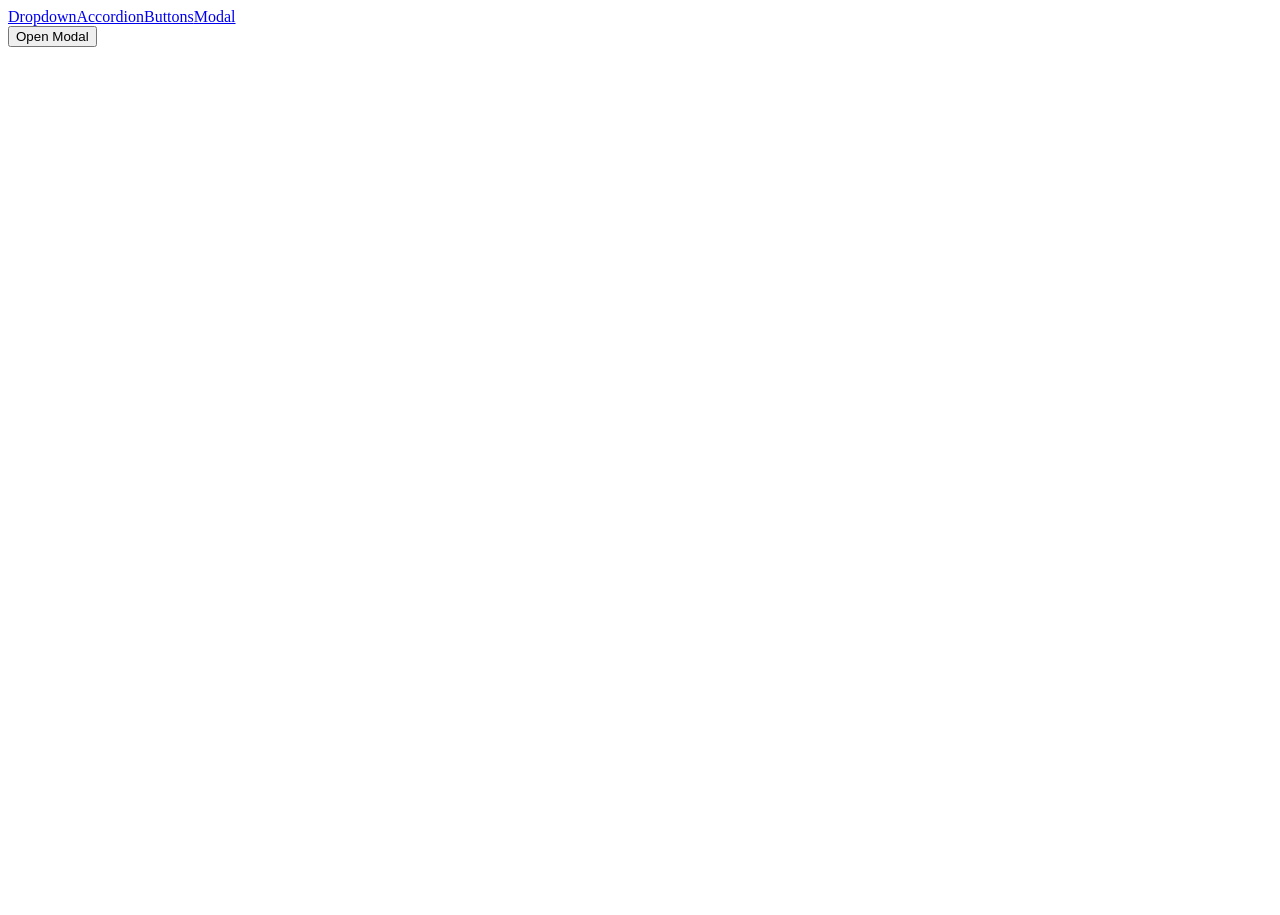
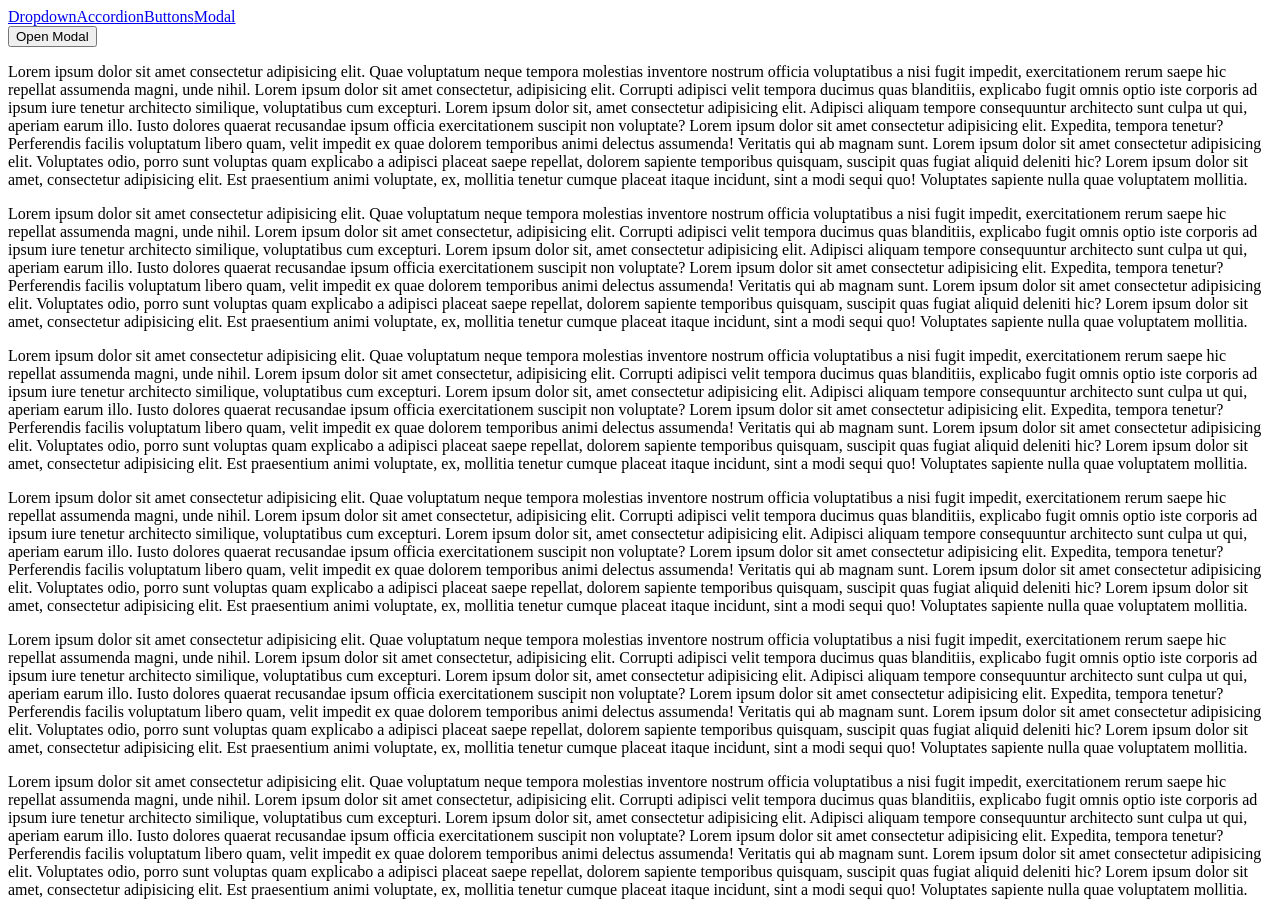
Before and after one commit to paudel54/ReactJS, a React (Create React App) app in the folder 5_comps/: page /modal in a window 1280 px wide. Before the commit the page ends 800 px from the top, so only its background shows below. Built offline with nearby package versions, Linux system fonts and the light colour scheme.

Commit message:
Bug occured , on model opened the bg text comes on scroll, we need to disable scroll to fix a bug

```diff
--- a/5_comps/src/pages/ModalPage.js
+++ b/5_comps/src/pages/ModalPage.js
@@ -30,6 +30,48 @@ function ModalPage() {
             </Button>
             {/* shows first false value:blank and last truty value when clicked */}
             {showModal && modal}
+            <p>Lorem ipsum dolor sit amet consectetur adipisicing elit. Quae voluptatum neque tempora molestias inventore nostrum officia voluptatibus a nisi fugit impedit, exercitationem rerum saepe hic repellat assumenda magni, unde nihil.
+                Lorem ipsum dolor sit amet consectetur, adipisicing elit. Corrupti adipisci velit tempora ducimus quas blanditiis, explicabo fugit omnis optio iste corporis ad ipsum iure tenetur architecto similique, voluptatibus cum excepturi.
+                Lorem ipsum dolor sit, amet consectetur adipisicing elit. Adipisci aliquam tempore consequuntur architecto sunt culpa ut qui, aperiam earum illo. Iusto dolores quaerat recusandae ipsum officia exercitationem suscipit non voluptate?
+                Lorem ipsum dolor sit amet consectetur adipisicing elit. Expedita, tempora tenetur? Perferendis facilis voluptatum libero quam, velit impedit ex quae dolorem temporibus animi delectus assumenda! Veritatis qui ab magnam sunt.
+                Lorem ipsum dolor sit amet consectetur adipisicing elit. Voluptates odio, porro sunt voluptas quam explicabo a adipisci placeat saepe repellat, dolorem sapiente temporibus quisquam, suscipit quas fugiat aliquid deleniti hic?
+                Lorem ipsum dolor sit amet, consectetur adipisicing elit. Est praesentium animi voluptate, ex, mollitia tenetur cumque placeat itaque incidunt, sint a modi sequi quo! Voluptates sapiente nulla quae voluptatem mollitia.
+            </p>
+            <p>Lorem ipsum dolor sit amet consectetur adipisicing elit. Quae voluptatum neque tempora molestias inventore nostrum officia voluptatibus a nisi fugit impedit, exercitationem rerum saepe hic repellat assumenda magni, unde nihil.
+                Lorem ipsum dolor sit amet consectetur, adipisicing elit. Corrupti adipisci velit tempora ducimus quas blanditiis, explicabo fugit omnis optio iste corporis ad ipsum iure tenetur architecto similique, voluptatibus cum excepturi.
+                Lorem ipsum dolor sit, amet consectetur adipisicing elit. Adipisci aliquam tempore consequuntur architecto sunt culpa ut qui, aperiam earum illo. Iusto dolores quaerat recusandae ipsum officia exercitationem suscipit non voluptate?
+                Lorem ipsum dolor sit amet consectetur adipisicing elit. Expedita, tempora tenetur? Perferendis facilis voluptatum libero quam, velit impedit ex quae dolorem temporibus animi delectus assumenda! Veritatis qui ab magnam sunt.
+                Lorem ipsum dolor sit amet consectetur adipisicing elit. Voluptates odio, porro sunt voluptas quam explicabo a adipisci placeat saepe repellat, dolorem sapiente temporibus quisquam, suscipit quas fugiat aliquid deleniti hic?
+                Lorem ipsum dolor sit amet, consectetur adipisicing elit. Est praesentium animi voluptate, ex, mollitia tenetur cumque placeat itaque incidunt, sint a modi sequi quo! Voluptates sapiente nulla quae voluptatem mollitia.
+            </p>
+            <p>Lorem ipsum dolor sit amet consectetur adipisicing elit. Quae voluptatum neque tempora molestias inventore nostrum officia voluptatibus a nisi fugit impedit, exercitationem rerum saepe hic repellat assumenda magni, unde nihil.
+                Lorem ipsum dolor sit amet consectetur, adipisicing elit. Corrupti adipisci velit tempora ducimus quas blanditiis, explicabo fugit omnis optio iste corporis ad ipsum iure tenetur architecto similique, voluptatibus cum excepturi.
+                Lorem ipsum dolor sit, amet consectetur adipisicing elit. Adipisci aliquam tempore consequuntur architecto sunt culpa ut qui, aperiam earum illo. Iusto dolores quaerat recusandae ipsum officia exercitationem suscipit non voluptate?
+                Lorem ipsum dolor sit amet consectetur adipisicing elit. Expedita, tempora tenetur? Perferendis facilis voluptatum libero quam, velit impedit ex quae dolorem temporibus animi delectus assumenda! Veritatis qui ab magnam sunt.
+                Lorem ipsum dolor sit amet consectetur adipisicing elit. Voluptates odio, porro sunt voluptas quam explicabo a adipisci placeat saepe repellat, dolorem sapiente temporibus quisquam, suscipit quas fugiat aliquid deleniti hic?
+                Lorem ipsum dolor sit amet, consectetur adipisicing elit. Est praesentium animi voluptate, ex, mollitia tenetur cumque placeat itaque incidunt, sint a modi sequi quo! Voluptates sapiente nulla quae voluptatem mollitia.
+            </p>
+            <p>Lorem ipsum dolor sit amet consectetur adipisicing elit. Quae voluptatum neque tempora molestias inventore nostrum officia voluptatibus a nisi fugit impedit, exercitationem rerum saepe hic repellat assumenda magni, unde nihil.
+                Lorem ipsum dolor sit amet consectetur, adipisicing elit. Corrupti adipisci velit tempora ducimus quas blanditiis, explicabo fugit omnis optio iste corporis ad ipsum iure tenetur architecto similique, voluptatibus cum excepturi.
+                Lorem ipsum dolor sit, amet consectetur adipisicing elit. Adipisci aliquam tempore consequuntur architecto sunt culpa ut qui, aperiam earum illo. Iusto dolores quaerat recusandae ipsum officia exercitationem suscipit non voluptate?
+                Lorem ipsum dolor sit amet consectetur adipisicing elit. Expedita, tempora tenetur? Perferendis facilis voluptatum libero quam, velit impedit ex quae dolorem temporibus animi delectus assumenda! Veritatis qui ab magnam sunt.
+                Lorem ipsum dolor sit amet consectetur adipisicing elit. Voluptates odio, porro sunt voluptas quam explicabo a adipisci placeat saepe repellat, dolorem sapiente temporibus quisquam, suscipit quas fugiat aliquid deleniti hic?
+                Lorem ipsum dolor sit amet, consectetur adipisicing elit. Est praesentium animi voluptate, ex, mollitia tenetur cumque placeat itaque incidunt, sint a modi sequi quo! Voluptates sapiente nulla quae voluptatem mollitia.
+            </p>
+            <p>Lorem ipsum dolor sit amet consectetur adipisicing elit. Quae voluptatum neque tempora molestias inventore nostrum officia voluptatibus a nisi fugit impedit, exercitationem rerum saepe hic repellat assumenda magni, unde nihil.
+                Lorem ipsum dolor sit amet consectetur, adipisicing elit. Corrupti adipisci velit tempora ducimus quas blanditiis, explicabo fugit omnis optio iste corporis ad ipsum iure tenetur architecto similique, voluptatibus cum excepturi.
+                Lorem ipsum dolor sit, amet consectetur adipisicing elit. Adipisci aliquam tempore consequuntur architecto sunt culpa ut qui, aperiam earum illo. Iusto dolores quaerat recusandae ipsum officia exercitationem suscipit non voluptate?
+                Lorem ipsum dolor sit amet consectetur adipisicing elit. Expedita, tempora tenetur? Perferendis facilis voluptatum libero quam, velit impedit ex quae dolorem temporibus animi delectus assumenda! Veritatis qui ab magnam sunt.
+                Lorem ipsum dolor sit amet consectetur adipisicing elit. Voluptates odio, porro sunt voluptas quam explicabo a adipisci placeat saepe repellat, dolorem sapiente temporibus quisquam, suscipit quas fugiat aliquid deleniti hic?
+                Lorem ipsum dolor sit amet, consectetur adipisicing elit. Est praesentium animi voluptate, ex, mollitia tenetur cumque placeat itaque incidunt, sint a modi sequi quo! Voluptates sapiente nulla quae voluptatem mollitia.
+            </p>
+            <p>Lorem ipsum dolor sit amet consectetur adipisicing elit. Quae voluptatum neque tempora molestias inventore nostrum officia voluptatibus a nisi fugit impedit, exercitationem rerum saepe hic repellat assumenda magni, unde nihil.
+                Lorem ipsum dolor sit amet consectetur, adipisicing elit. Corrupti adipisci velit tempora ducimus quas blanditiis, explicabo fugit omnis optio iste corporis ad ipsum iure tenetur architecto similique, voluptatibus cum excepturi.
+                Lorem ipsum dolor sit, amet consectetur adipisicing elit. Adipisci aliquam tempore consequuntur architecto sunt culpa ut qui, aperiam earum illo. Iusto dolores quaerat recusandae ipsum officia exercitationem suscipit non voluptate?
+                Lorem ipsum dolor sit amet consectetur adipisicing elit. Expedita, tempora tenetur? Perferendis facilis voluptatum libero quam, velit impedit ex quae dolorem temporibus animi delectus assumenda! Veritatis qui ab magnam sunt.
+                Lorem ipsum dolor sit amet consectetur adipisicing elit. Voluptates odio, porro sunt voluptas quam explicabo a adipisci placeat saepe repellat, dolorem sapiente temporibus quisquam, suscipit quas fugiat aliquid deleniti hic?
+                Lorem ipsum dolor sit amet, consectetur adipisicing elit. Est praesentium animi voluptate, ex, mollitia tenetur cumque placeat itaque incidunt, sint a modi sequi quo! Voluptates sapiente nulla quae voluptatem mollitia.
+            </p>
         </div>
     );
 }
```
